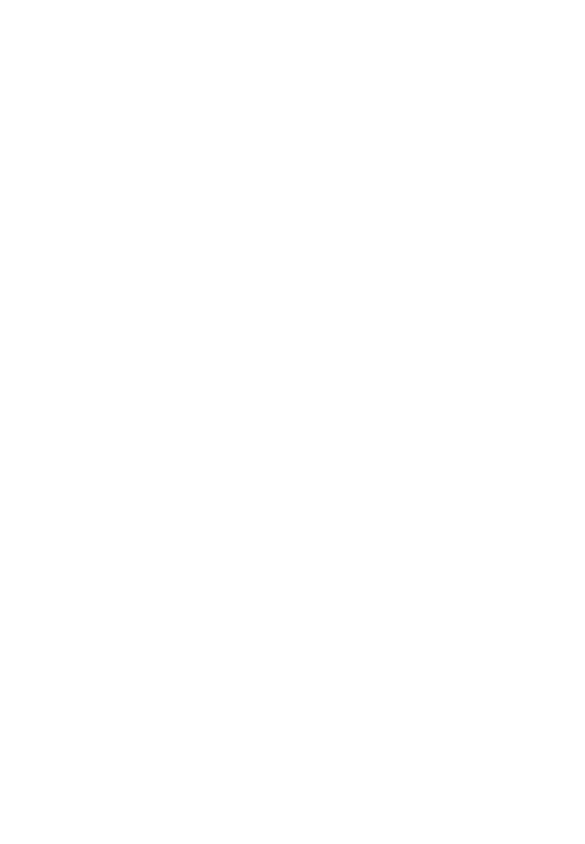
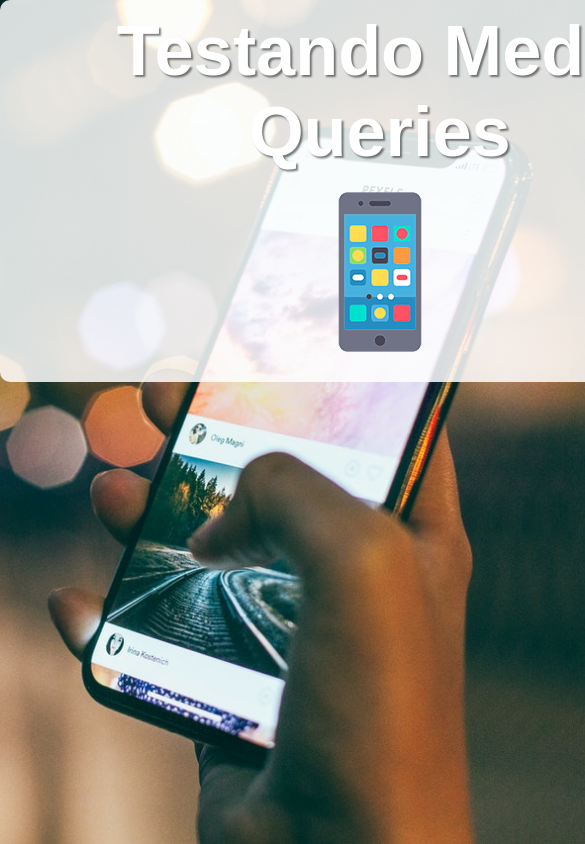
Before and after one commit to thalestrindade/html-css, a plain HTML site: page ex0026/mq004/index.html in a window 390 px wide. Shown: the top 844 px of the page, 585 px wide, since content can reach past the window. Drawn offline with Linux system fonts and the light colour scheme.

Commit message:
media query atualizado

```diff
--- /dev/null
+++ b/ex0026/mq004/estilos/style.css
@@ -0,0 +1,47 @@
+@charset "UTF-8";
+
+/*Versão Mobile First*/
+
+*{
+    font-family:Arial, Helvetica, sans-serif;
+    font-size:1.3em;
+    margin:0px;
+    padding:0px;
+    box-sizing:border-box;
+}
+
+body,html{
+    height:100vh;
+}
+
+body{
+    background:black url(../imagens/back-phone.jpg) no-repeat;
+    background-size:cover;
+    background-position:center center;
+}
+
+main{
+    background-color: rgba(255, 255, 255, 0.842);
+    width:90vh;
+    margin:auto;
+    border-radius: 10px;
+    padding:10px;
+}
+
+h1{
+    text-align: center;
+    color: white;
+    font-size:2em;
+    text-shadow:2px 2px 2px rgba(0, 0, 0, 0.493);
+}
+
+img{
+    display:block;
+    margin:auto;
+}
+
+img#phone{display:block;}
+img#tablet{display:none;}
+img#print{display:none;}
+img#pc{display:none;}
+img#tv{display:none;}
--- a/ex0026/mq004/index.html
+++ b/ex0026/mq004/index.html
@@ -3,9 +3,18 @@
 <head>
     <meta charset="UTF-8">
     <meta name="viewport" content="width=device-width, initial-scale=1.0">
-    <title>Mobile first</title>
+    <title>Media Query</title>
+    <link rel="stylesheet" href="estilos/style.css" media="all">
+    <link rel="stylesheet" href="estilos/media-query.css">
 </head>
 <body>
-
+    <main>
+        <h1>Testando Media Queries</h1>
+        <img id="phone" src="imagens/icon-phone.png" alt="Acessando via smartphone">
+        <img id="tablet" src="imagens/icon-tablet.png" alt="Acessando via tablet">
+        <img id="print" src="imagens/icon-print.png" alt="Versão para impressão">
+        <img id="pc" src="imagens/icon-pc.png" alt="Versão para desktop">
+        <img id="tv" src="imagens/icon-tv.png" alt="Versão para TV">
+    </main>
 </body>
 </html>
```
Also changed, not shown: ex0026/mq004/estilos/media-query.css (added).
